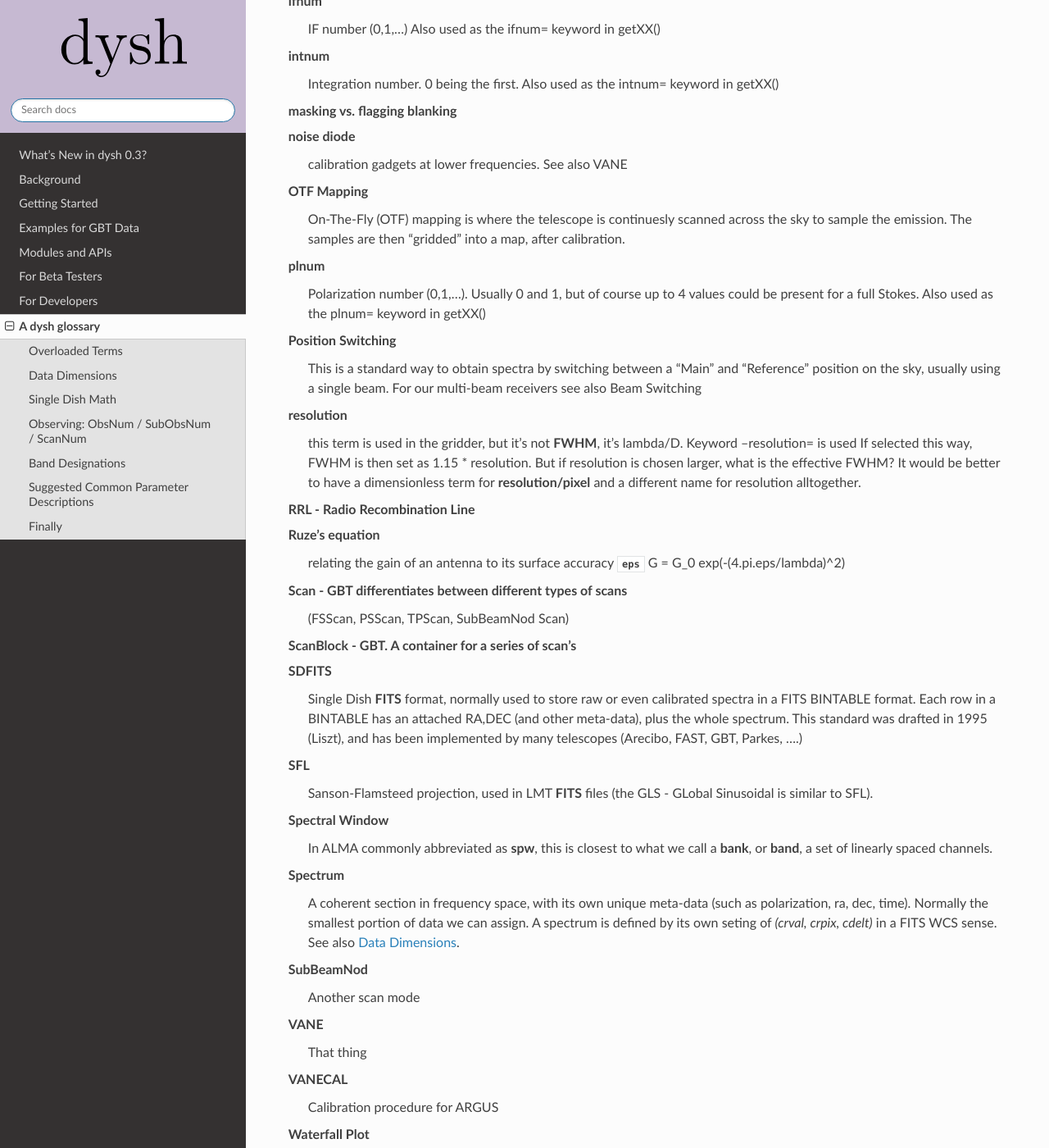
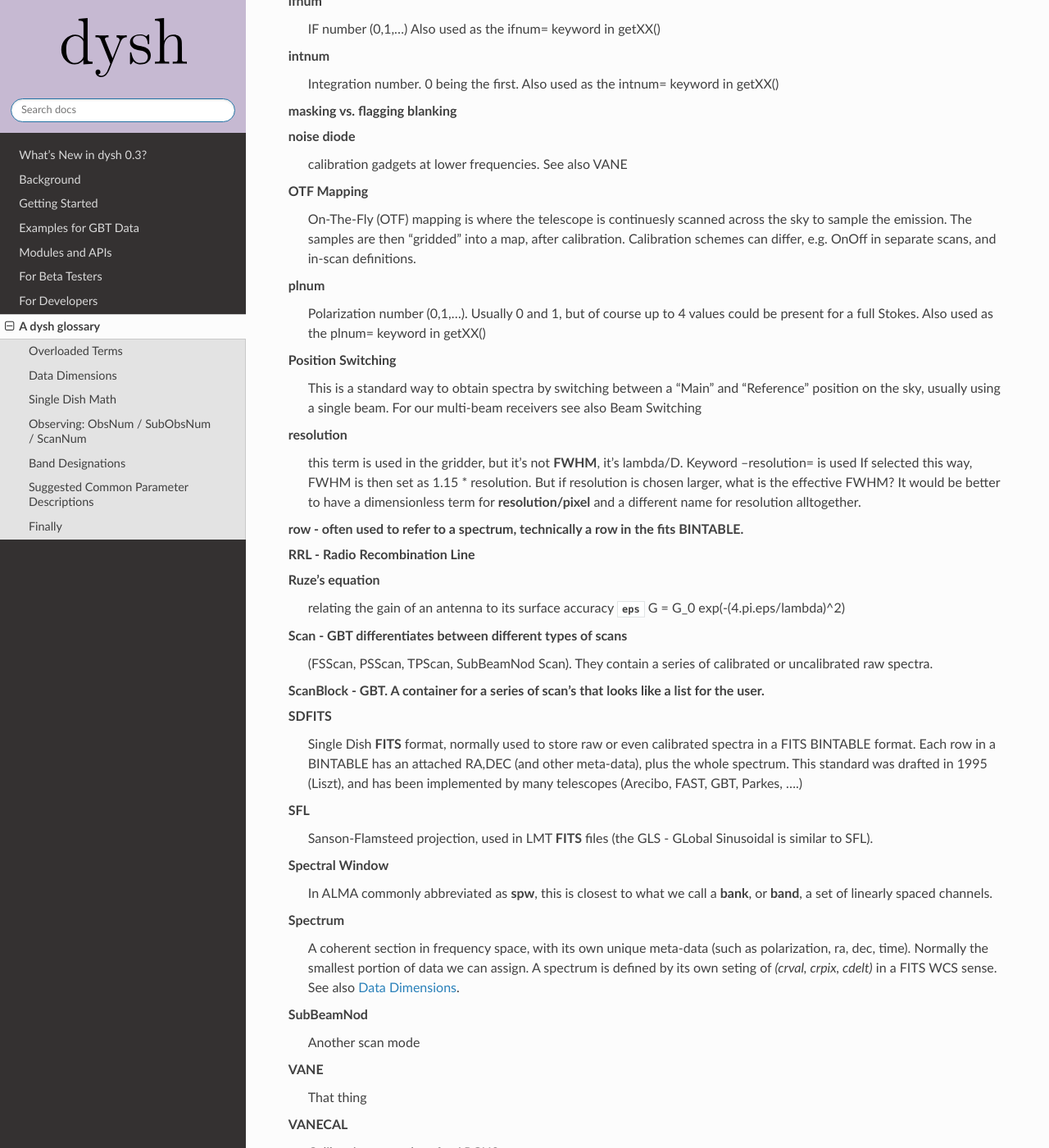
Before and after one commit to GreenBankObservatory/dysh, a Sphinx documentation site: the page built from docs/source/glossary.rst, in a window 1280 px wide and 1400 px high, scrolled down 1393 px. Shown: the whole window at 82% size. Built offline with Sphinx 7.4.7 and the Read the Docs theme 3.1.0, drawn with Linux system fonts in a browser that asks for light colours; the version number could not be read and is left out.

Commit message:
expand some descriptions

```diff
--- a/docs/source/glossary.rst
+++ b/docs/source/glossary.rst
@@ -92,7 +92,8 @@ Commonly used terms.
     OTF Mapping
       On-The-Fly (OTF) mapping is where the telescope is continuesly scanned across the sky
       to sample the emission.
-      The samples are then "gridded" into a map, after calibration.
+      The samples are then "gridded" into a map, after calibration. Calibration schemes can differ,
+      e.g. OnOff in separate scans,  and in-scan definitions.
 
     plnum
       Polarization number (0,1,...). Usually 0 and 1, but of course up to 4 values could be present
@@ -113,6 +114,8 @@ Commonly used terms.
       **resolution/pixel** and a different name for resolution
       alltogether.
 
+    row - often used to refer to a spectrum, technically a row in the fits BINTABLE.
+
     RRL - Radio Recombination Line
 
     Ruze's equation
@@ -120,9 +123,10 @@ Commonly used terms.
       G = G_0 exp(-(4.pi.eps/lambda)^2)
 
     Scan - GBT differentiates between different types of scans
-     (FSScan, PSScan, TPScan, SubBeamNod Scan)
+     (FSScan, PSScan, TPScan, SubBeamNod Scan). They contain a series of
+     calibrated or uncalibrated raw spectra.
 
-    ScanBlock - GBT. A container for a series of **scan**'s
+    ScanBlock - GBT. A container for a series of **scan**'s that looks like a list for the user.
 
     SDFITS
       Single Dish **FITS** format, normally used to store
```
